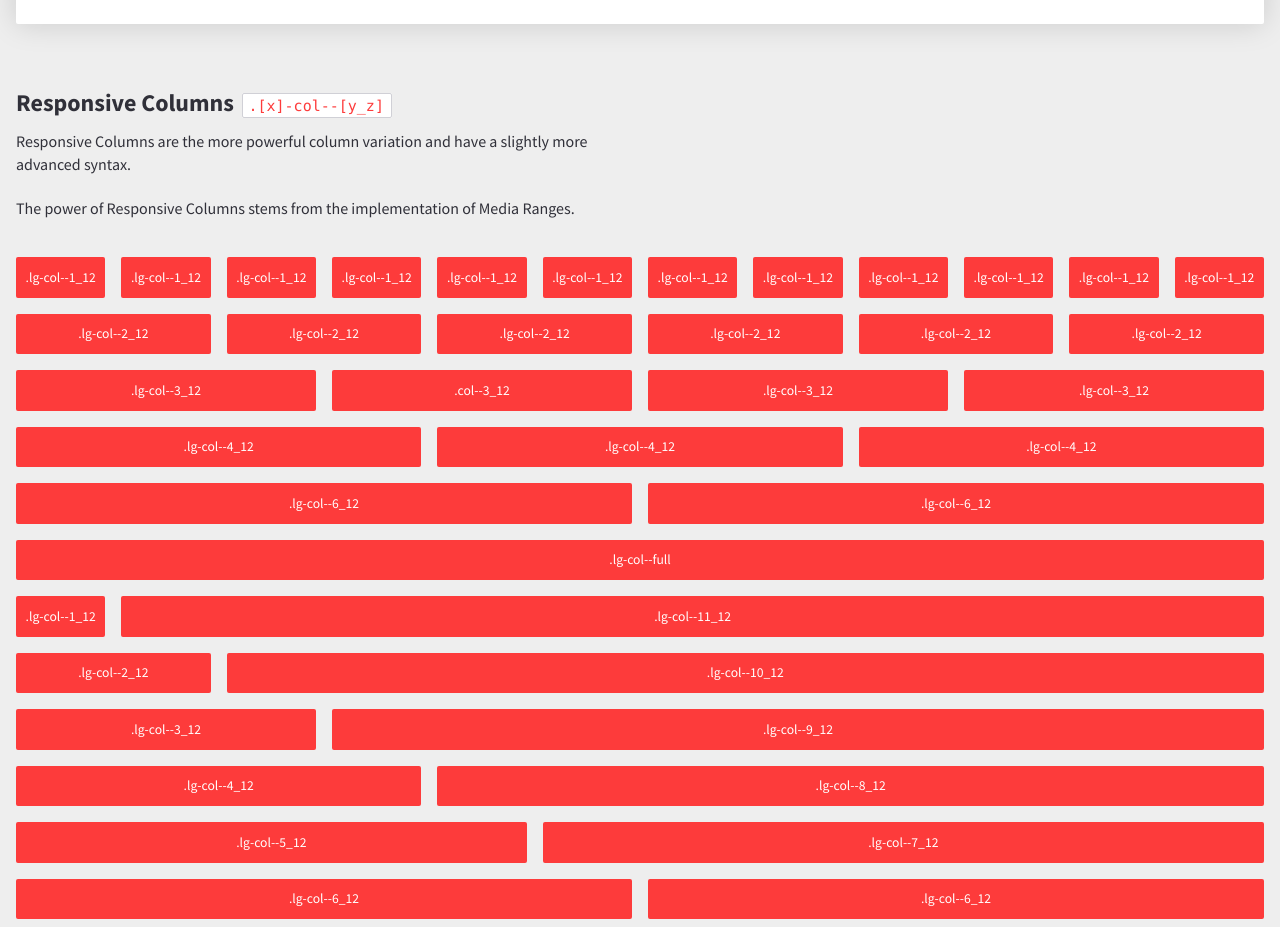
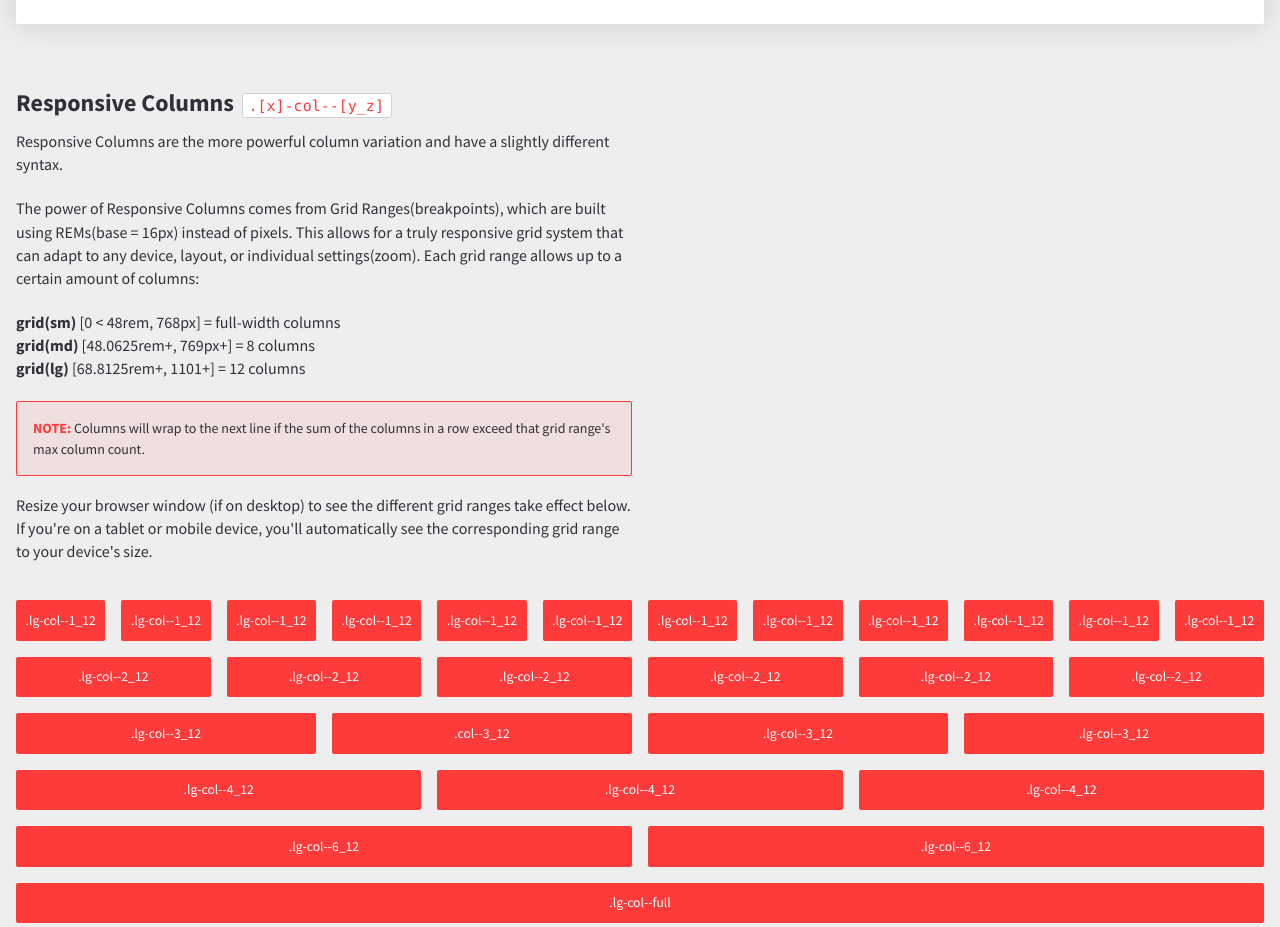
Before and after one commit to joshsanders/spyder, a plain HTML site: page docs/index.html in a window 1280 px wide. Shown: the part 2860-3787 px from the top of the page. Drawn offline with Linux system fonts and the light colour scheme.

Commit message:
doc update [columns]

```diff
--- a/docs/index.html
+++ b/docs/index.html
@@ -177,9 +177,18 @@
 						<div class="sm-col md-col--6_8 lg-col--6_12">
 							<h4><strong>Responsive Columns</strong> <code class="code--inline">.[x]-col--[y_z]</code></h4>
 
-							<p>Responsive Columns are the more powerful column variation and have a slightly more advanced syntax.</p>
+							<p>Responsive Columns are the more powerful column variation and have a slightly different syntax.</p>
 
-							<p>The power of Responsive Columns stems from the implementation of Media Ranges. </p>
+							<p>The power of Responsive Columns comes from Grid Ranges(breakpoints), which are built using REMs(base = 16px) instead of pixels. This allows for a truly responsive grid system that can adapt to any device, layout, or individual settings(zoom). Each grid range allows up to a certain amount of columns:
+								<ul>
+									<li><strong>grid(sm)</strong> [0 &lt; 48rem, 768px] = full-width columns</li>
+									<li><strong>grid(md)</strong> [48.0625rem+, 769px+] = 8 columns</li>
+									<li><strong>grid(lg)</strong> [68.8125rem+, 1101+] = 12 columns</li>
+								</ul>
+							</p>
+							<p class="callout"><strong class="highlight">NOTE: </strong>Columns will wrap to the next line if the sum of the columns in a row exceed that grid range's max column count.</p>
+
+							<p>Resize your browser window (if on desktop) to see the different grid ranges take effect below. If you're on a tablet or mobile device, you'll automatically see the corresponding grid range to your device's size.</p>
 						</div>
 					</div>
 
```
